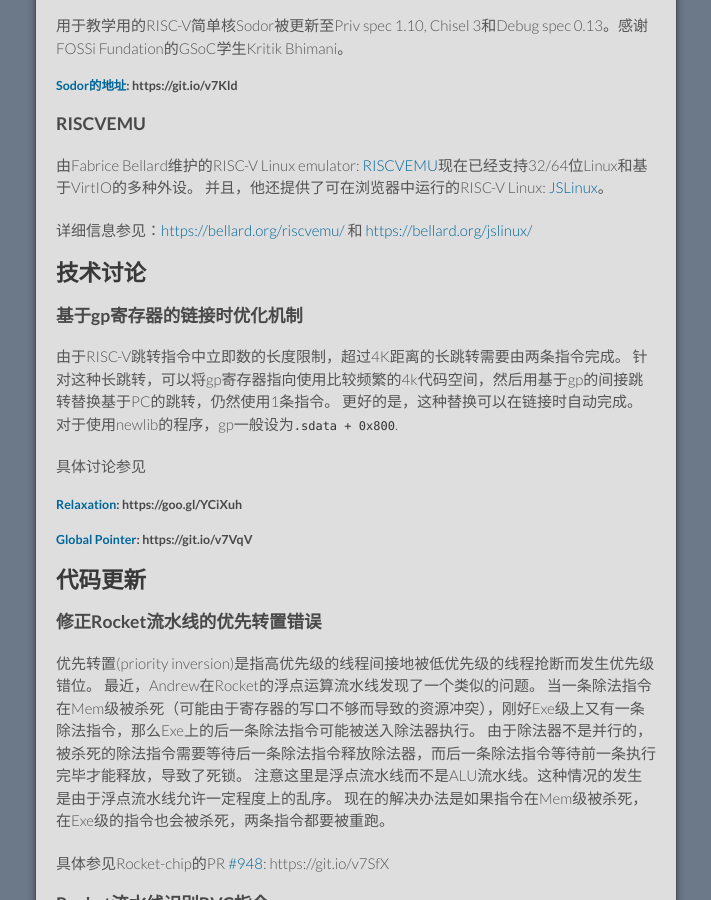
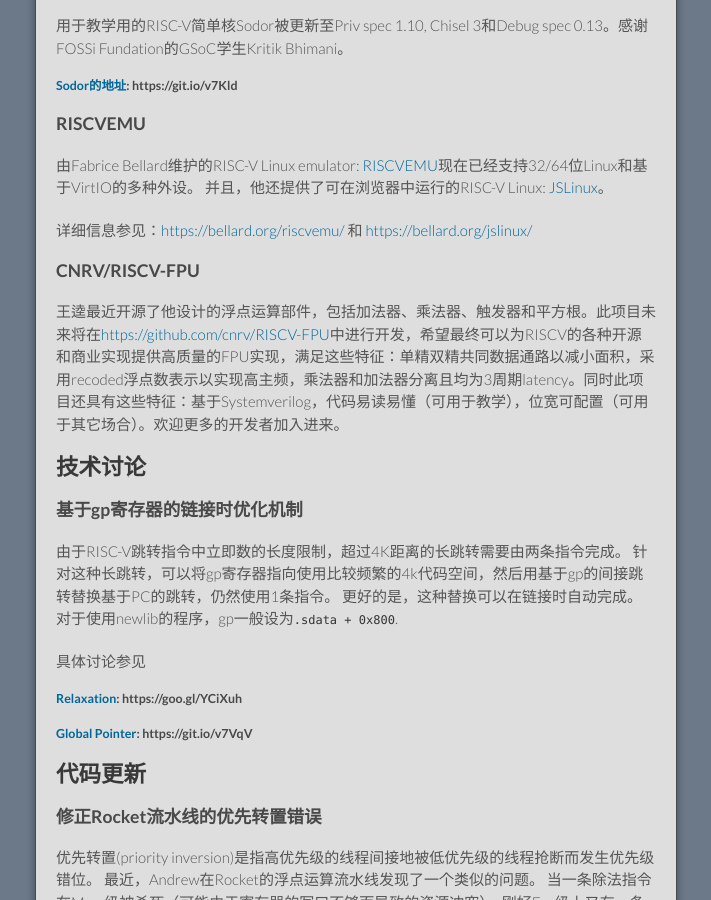
Before and after one commit to cnrv/home, a Jekyll site: the page built from bi-week-rpts/2017-08-17.md, in a window 1280 px wide and 900 px high, scrolled down 545 px. Shown: the whole window, without its empty margins (284-995 px from the left). Built offline with Jekyll 4.4.1, drawn with Linux system fonts in a browser that asks for light colours; Markdown is read by kramdown in place of the engine named in the settings; our own code applies the rules of GitHub Pages for plain Markdown files.

Commit message:
Update 2017-08-17.md
Add some introduction to RISCV-FPU

```diff
--- a/bi-week-rpts/2017-08-17.md
+++ b/bi-week-rpts/2017-08-17.md
@@ -29,6 +29,10 @@
 并且，他还提供了可在浏览器中运行的RISC-V Linux: [JSLinux](https://bellard.org/jslinux/)。
 
 详细信息参见：[https://bellard.org/riscvemu/](https://bellard.org/riscvemu/) 和 [https://bellard.org/jslinux/](https://bellard.org/jslinux/)
+
+### CNRV/RISCV-FPU
+
+王逵最近开源了他设计的浮点运算部件，包括加法器、乘法器、触发器和平方根。此项目未来将在[https://github.com/cnrv/RISCV-FPU](https://github.com/cnrv/RISCV-FPU)中进行开发，希望最终可以为RISCV的各种开源和商业实现提供高质量的FPU实现，满足这些特征：单精双精共同数据通路以减小面积，采用recoded浮点数表示以实现高主频，乘法器和加法器分离且均为3周期latency。同时此项目还具有这些特征：基于Systemverilog，代码易读易懂（可用于教学），位宽可配置（可用于其它场合）。欢迎更多的开发者加入进来。
 
 ## 技术讨论
 
```
